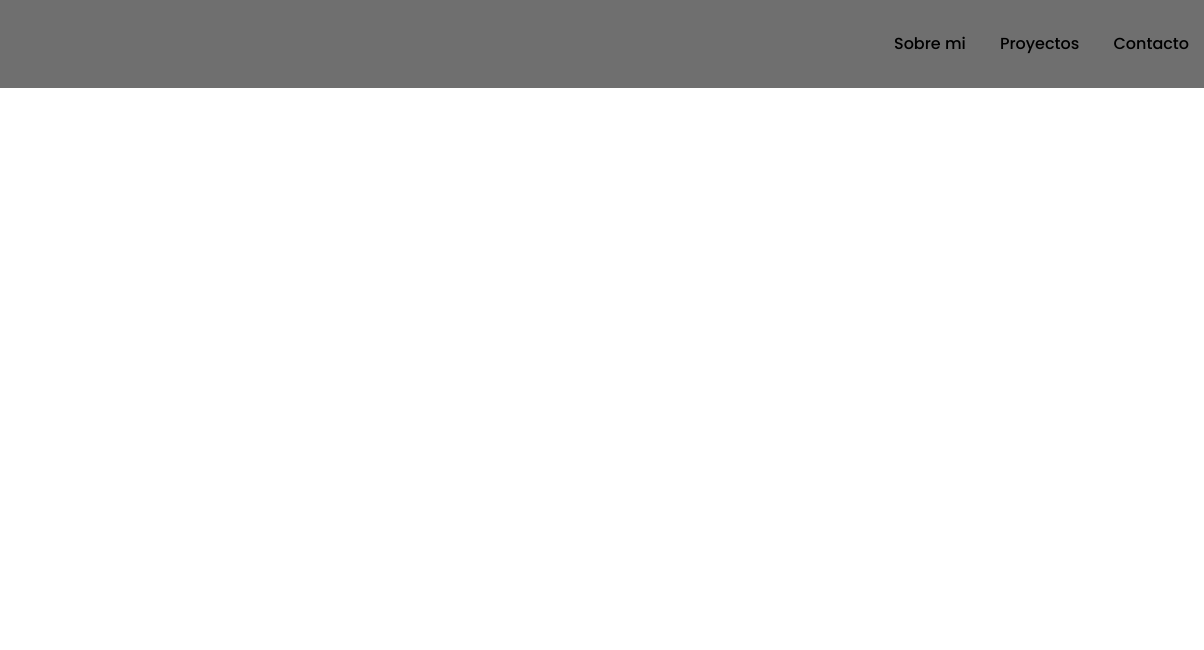
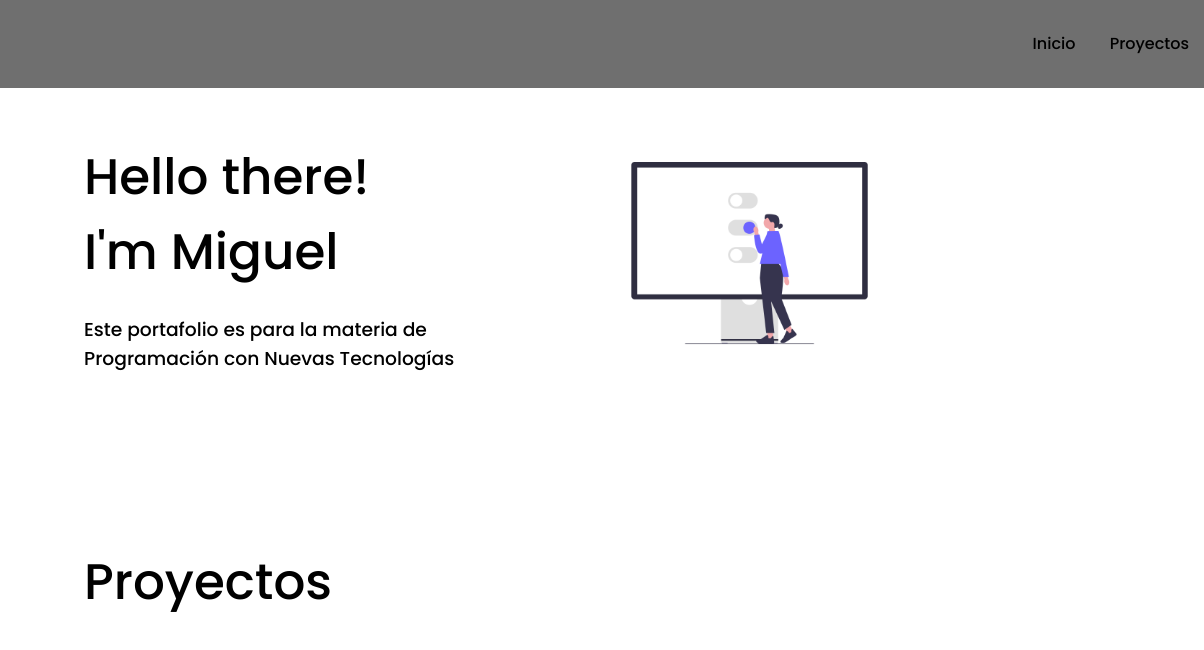
Before and after one commit to Mken29C/CrucesPelaezMiguel, a plain HTML site: page index.html in a window 1280 px wide. Shown: the full height of the page, 76-1280 px from the left. Drawn offline with Linux system fonts and the light colour scheme.

Commit message:
Segunda Parte

```diff
--- a/index.html
+++ b/index.html
@@ -25,11 +25,33 @@
         </a>
 
           <nav>
-            <a href="#">Sobre mi</a>
+            <a href="#">Inicio</a>
             <a href="#">Proyectos</a>
-            <a href="#">Contacto</a>
           </nav>
 
     </header>
+
+    <br><br><br><br>
+
+    <div class="container-inicio">
+        <div class="inicio">
+            <br>
+            <h1>Hello there!</h1>
+            <h1>I'm Miguel</h1>
+            <br>
+            <h3>Este portafolio es para la materia de <br>Programación con Nuevas Tecnologías</h3>
+        </div>
+        <div class="img">
+            <br>
+            <img src="img1.png" alt="a">
+        </div>
+    </div>
+
+    <br><br>
+
+    <div class="proyectos">
+        <h1>Proyectos</h1>
+    </div>
+
 </body>
 </html>
--- a/styles.css
+++ b/styles.css
@@ -4,6 +4,10 @@
     font-family: "Poppins", sans-serif;
     font-weight: 500;
     font-style: normal;
+}
+
+h1 {
+    font-size: 50px;
 }
 
 header {
@@ -53,3 +57,22 @@ header nav a:hover {
         text-align: center;
     }
 }
+
+.container-inicio,
+.proyectos {
+    display: flex;
+    align-items: center;
+    margin: 0 auto;
+    height: 18em;
+    width: 75%;
+}
+
+.container-inicio .img {
+    margin: 0 auto;
+}
+
+.container-inicio .img img{
+    width: auto;
+    height: 15em;
+    margin: auto;
+}
```
Also changed, not shown: img1.png (added).
